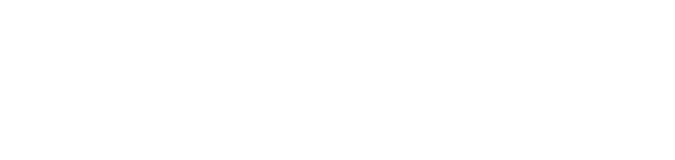
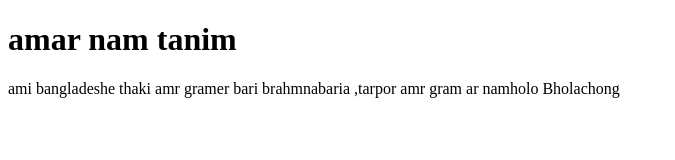
Before and after one commit to Junaeid11/ami-koitecilam, a plain HTML site: page index.html in a window 1280 px wide. Shown: the whole page, without its empty margins (0-675 px from the left). Drawn offline with Linux system fonts and the light colour scheme.

Commit message:
add this my blog

```diff
--- a/index.html
+++ b/index.html
@@ -6,6 +6,7 @@
     <title>Document</title>
 </head>
 <body>
-
+    <h1>amar nam tanim</h1>
+    <p>ami bangladeshe thaki amr gramer bari brahmnabaria ,tarpor amr gram ar namholo Bholachong</p>
 </body>
 </html>
```
